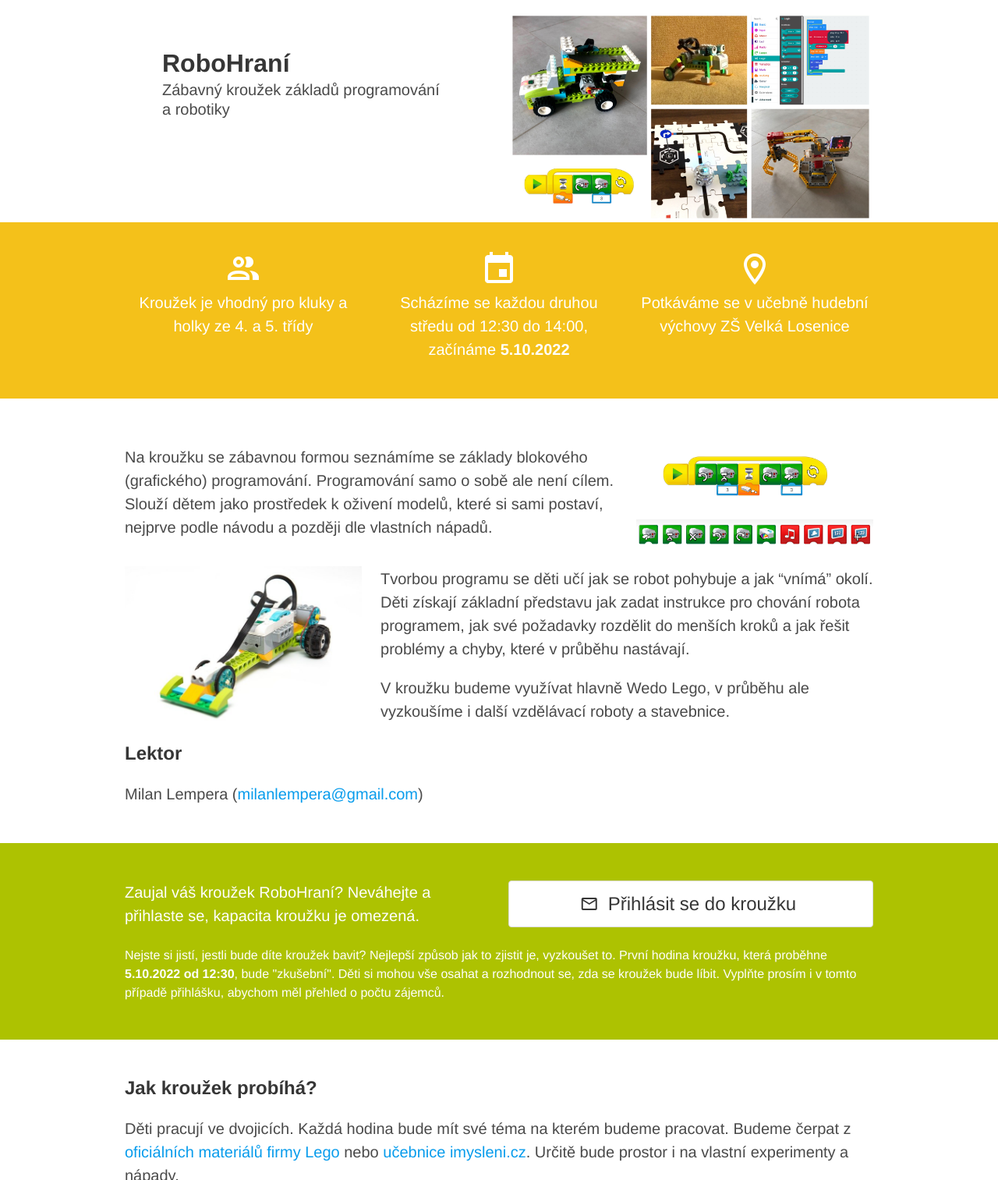
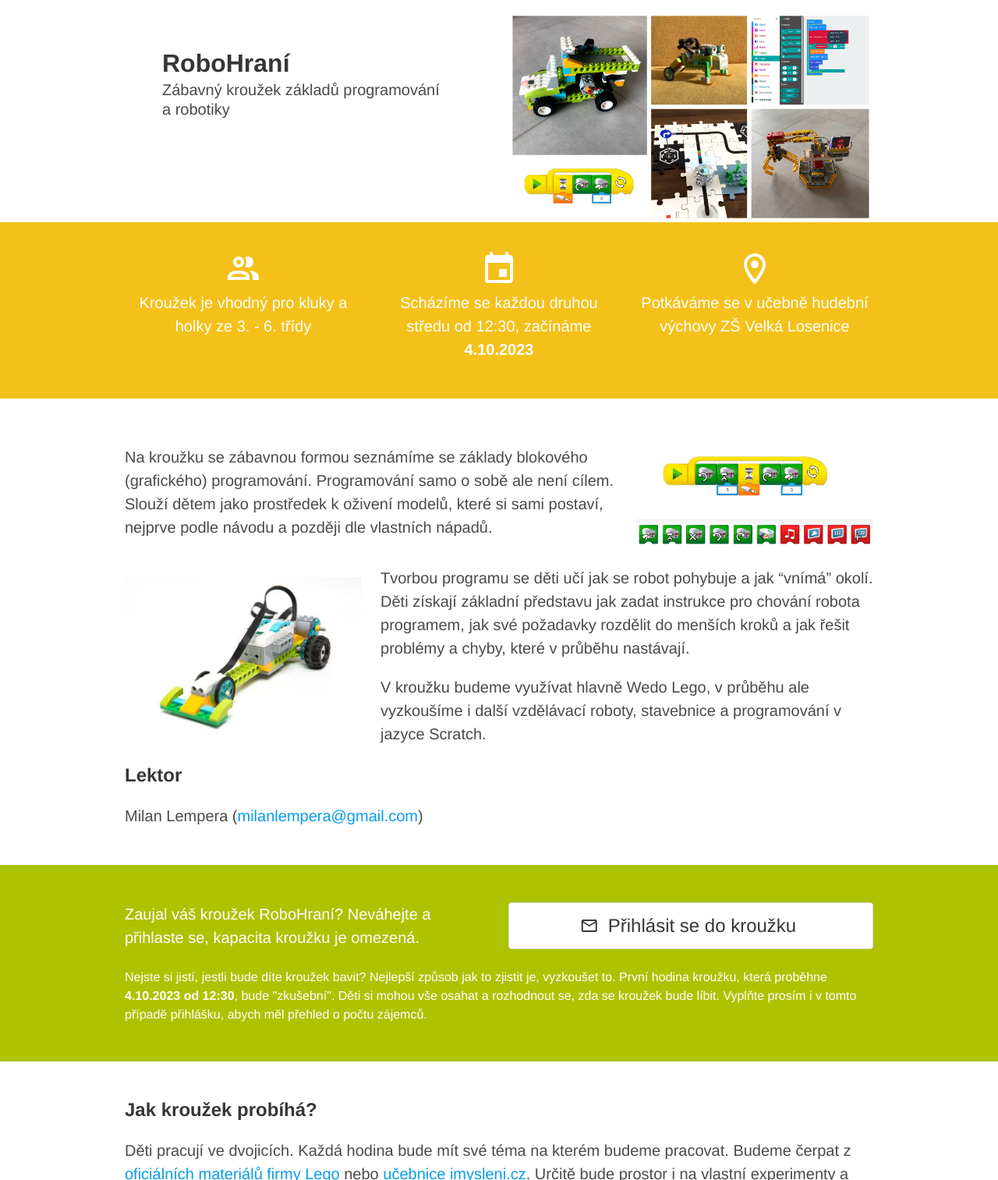
Before and after one commit to MilanLempera/robohrani.cz, a website: page index.html in a window 1280 px wide. Shown: the part 37-1550 px from the top of the page at 78% size. Drawn offline with nearby package versions, Linux system fonts and the light colour scheme; files that its build step writes are made by us from their sources.

Commit message:
update 2023/2024

```diff
--- a/index.html
+++ b/index.html
@@ -47,7 +47,7 @@
               ></i>
             </span>
             <div class="content is-medium">
-              Kroužek je vhodný pro kluky a holky ze 4. a 5. třídy
+              Kroužek je vhodný pro kluky a holky ze 3. - 6. třídy
             </div>
           </div>
 
@@ -56,8 +56,8 @@
               <i class="mdi mdi-48px mdi-calendar mdi-light"></i>
             </span>
             <div class="content is-medium">
-              Scházíme se každou druhou středu od 12:30 do 14:00, začínáme
-              <b>5.10.2022</b>
+              Scházíme se každou druhou středu od 12:30, začínáme
+              <b>4.10.2023</b>
             </div>
           </div>
 
@@ -105,7 +105,8 @@
               </p>
               <p>
                 V kroužku budeme využívat hlavně Wedo Lego, v průběhu ale
-                vyzkoušíme i další vzdělávací roboty a stavebnice.
+                vyzkoušíme i další vzdělávací roboty, stavebnice a programování
+                v jazyce Scratch.
               </p>
             </div>
           </div>
@@ -147,9 +148,9 @@
         <p class="content">
           Nejste si jistí, jestli bude díte kroužek bavit? Nejlepší způsob jak
           to zjistit je, vyzkoušet to. První hodina kroužku, která proběhne
-          <b>5.10.2022 od 12:30</b>, bude "zkušební". Děti si mohou vše osahat a
+          <b>4.10.2023 od 12:30</b>, bude "zkušební". Děti si mohou vše osahat a
           rozhodnout se, zda se kroužek bude líbit. Vyplňte prosím i v tomto
-          případě přihlášku, abychom měl přehled o počtu zájemců.
+          případě přihlášku, abych měl přehled o počtu zájemců.
         </p>
       </div>
     </section>
```
